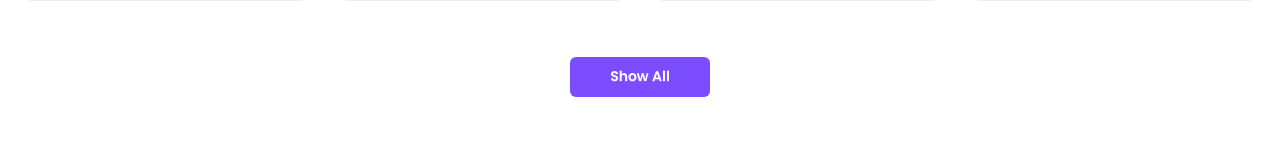
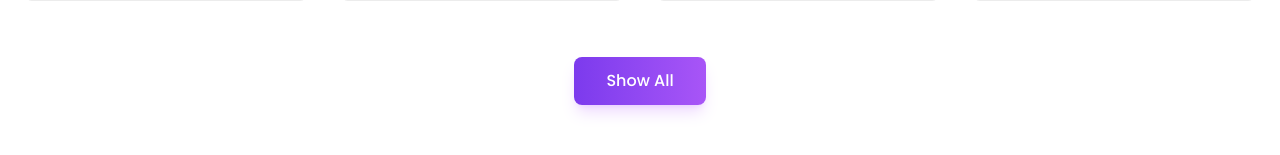
Before and after one commit to abdullah-alsaba/Hero-Store, a React (Vite) app: page / in a window 1280 px wide. Shown: the part 2386-2541 px from the top of the page. Built offline with nearby package versions, Linux system fonts and the light colour scheme.

Commit message:
update: trending apps button

```diff
--- a/src/Components/TrendingApps/TrendingApps.jsx
+++ b/src/Components/TrendingApps/TrendingApps.jsx
@@ -37,7 +37,12 @@ const TrendingApps = () => {
       <div className="flex justify-center mt-14">
         <Link
           to="/apps"
-          className="btn bg-[#7C4DFF] hover:bg-[#6A3EF5] border-none text-white px-10 rounded-md shadow-none"
+          className="inline-flex h-12 items-center justify-center rounded-lg
+             bg-linear-to-r from-[#7C3AED] to-[#A855F7]
+             px-8 text-white font-medium
+             shadow-lg shadow-purple-500/20
+             transition-all duration-300
+             hover:scale-[1.03] hover:shadow-purple-500/30"
         >
           Show All
         </Link>
```
